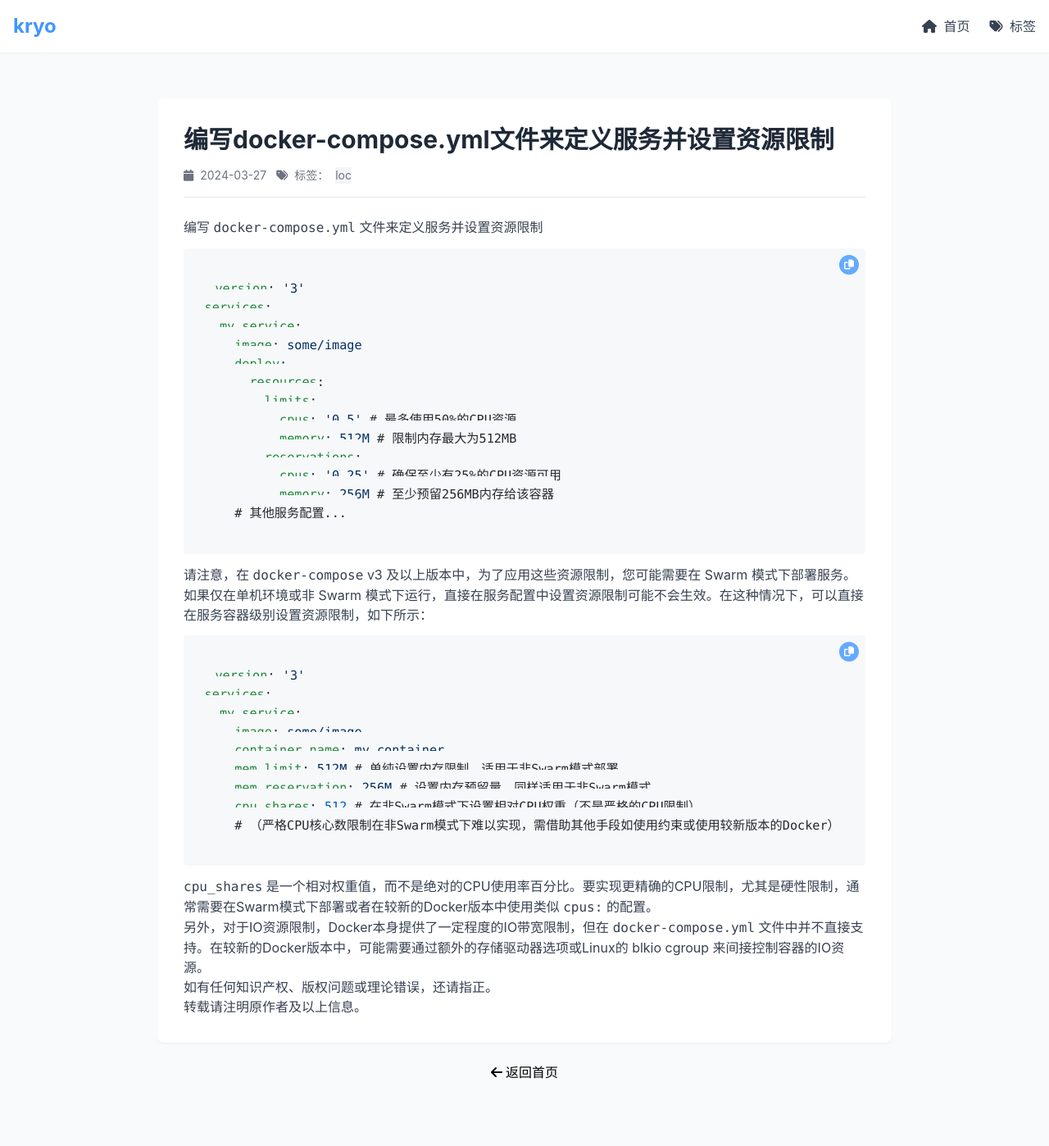
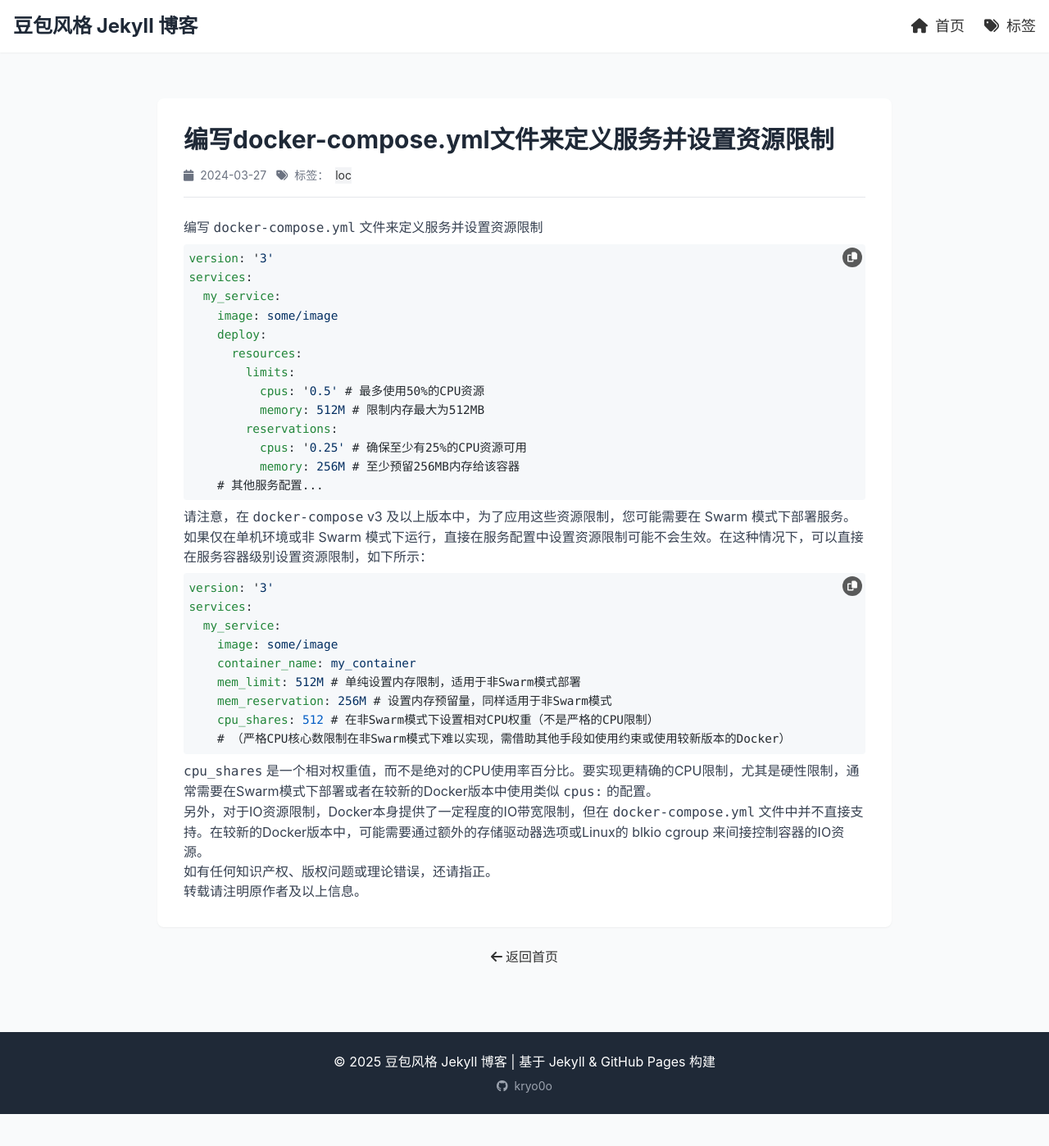
Before and after one commit to kryo0o/kryo0o.github.io, a Jekyll site: the page built from _posts/2024-04-06-编写docker-compose.yml文件来定义服务并设置资源限制.md, in a window 1280 px wide and 1400 px high. Shown: the whole window at 82% size. Built offline with Jekyll 4.4.1, drawn with Linux system fonts in a browser that asks for light colours; nearby versions of some CDN libraries; some of the changed text lies outside the part shown.

Commit message:
解决bug

```diff
--- a/_config.yml
+++ b/_config.yml
@@ -1,12 +1,12 @@
 # 站点基本信息
-title: kryo
+title: 豆包风格 Jekyll 博客
 email: wpforwg@gmail.com
 description: "基于 Jekyll + GitHub Pages 构建的博客"
 baseurl: ""
 url: "https://blog.kryoo.de"
 github_username: kryo0o
 
-# 构建配置
+# 构建配置（核心：移除冲突的collections.tags，改用Jekyll原生Tag）
 markdown: kramdown
 highlighter: rouge
 permalink: /posts/:title/
@@ -18,45 +18,35 @@
 paginate: 10
 paginate_path: "/page/:num/"
 
-# 标签功能（核心：确保Jekyll正确识别标签）
-collections:
-  tags:
-    output: true
-    permalink: /tags/:name/
-tag_dir: tags
-defaults:
-  - scope:
-      path: ""
-      type: "posts"
-    values:
-      layout: "post"
-  - scope:
-      path: ""
-      type: "tags"
-    values:
-      layout: "tag"
-
-# 插件
+# 插件（仅保留GitHub Pages原生支持，无额外Tag插件）
 plugins:
   - jekyll-paginate
   - jekyll-feed
   - jekyll-seo-tag
-  - jekyll-github-metadata
 
-# 代码样式配置（关键：字体/换行/滚动）
+# 代码样式配置（解决换行/间距问题）
 kramdown:
   input: GFM
   syntax_highlighter_opts:
     block:
       line_numbers: false
       wrap: div
-      css_class: "code-block" # 自定义唯一类名
+      css_class: "code-block" # 唯一类名，避免冲突
   auto_ids: true
   footnote_nr: 1
   entity_output: as_char
+  line_width: 120 # 限制代码行宽，避免换行异常
 
 # Banner配置
 banner:
   image: "https://picsum.photos/1920/500"
   title: "技术笔记与实用教程"
   subtitle: "持续分享，共同成长"
+
+# 自定义颜色（统一按钮为深灰色，非浅蓝）
+custom_colors:
+  button_primary: "#333333"       # 按钮默认色（深灰）
+  button_hover: "#555555"         # 按钮hover色
+  button_success: "#52c41a"       # 复制成功色
+  code_bg: "#f6f8fa"              # 代码背景色
+  code_text: "#24292e"            # 代码文字色
--- a/_includes/header.html
+++ b/_includes/header.html
@@ -1,13 +1,14 @@
 <header class="sticky top-0 z-10 bg-white shadow-sm mb-6">
   <div class="container mx-auto px-4 py-4 flex flex-col md:flex-row justify-between items-center gap-4">
-    <a href="{{ site.url }}/" class="text-2xl font-bold text-primary">
+    <a href="{{ site.url }}/" class="text-2xl font-bold text-gray-800">
       {{ site.title }}
     </a>
     <div class="flex items-center gap-6">
-      <a href="{{ site.url }}/" class="text-gray-700 hover:text-primary transition-colors">
+      <!-- 导航按钮：深灰色，非浅蓝 -->
+      <a href="{{ site.url }}/" class="nav-btn text-lg">
         <i class="fa-solid fa-home mr-1"></i> 首页
       </a>
-      <a href="{{ site.url }}/tags/" class="text-gray-700 hover:text-primary transition-colors">
+      <a href="{{ site.url }}/tags.html" class="nav-btn text-lg">
         <i class="fa-solid fa-tags mr-1"></i> 标签
       </a>
     </div>
--- a/_layouts/default.html
+++ b/_layouts/default.html
@@ -7,50 +7,55 @@
   <script src="https://cdn.tailwindcss.com"></script>
   <link rel="stylesheet" href="https://cdnjs.cloudflare.com/ajax/libs/font-awesome/6.4.0/css/all.min.css">
   <style>
-    /* ========== 代码块核心样式（解决换行/滚动/字体） ========== */
-    .code-block, .highlight, .highlight pre, .highlight code {
-      /* 字体调大：0.95rem（比之前大） */
-      font-size: 0.95rem !important;
-      line-height: 1.5 !important; /* 行高优化 */
-      /* 超长代码：横向滚动 + 自动换行（兼顾可读性） */
-      white-space: pre-wrap !important; /* 自动换行 */
-      word-wrap: break-word !important; /* 长单词换行 */
-      overflow-x: auto !important; /* 横向滚动（仅超宽时显示） */
-      /* 无任何边框 */
+    /* ========== 代码块核心修复（换行/间距/叠字） ========== */
+    /* 代码框：极小间距，解决间距过大 */
+    .code-block, .highlight {
+      background: {{ site.custom_colors.code_bg }} !important;
+      color: {{ site.custom_colors.code_text }} !important;
       border: none !important;
       outline: none !important;
       box-shadow: none !important;
-      border-radius: 4px !important; /* 豆包同款圆角 */
-      /* 背景+内边距 */
-      background: #f6f8fa !important;
-      color: #24292e !important;
-      padding: 0.8rem !important;
-      margin: 0.8rem 0 !important;
+      border-radius: 4px !important;
+      /* 核心：减少间距（解决过大问题） */
+      padding: 0.4rem !important;    /* 大幅减少内边距 */
+      margin: 0.5rem 0 !important;   /* 减少外边距 */
       max-width: 100% !important;
+      overflow-x: auto !important;   /* 横向滚动 */
+      position: relative !important; /* 按钮定位 */
     }
 
-    /* 代码高亮配色（适配大字体） */
-    .highlight .c { color: #6a737d !important; }
-    .highlight .k { color: #d73a4a !important; }
-    .highlight .o { color: #6f42c1 !important; }
-    .highlight .m { color: #005cc5 !important; }
-    .highlight .s { color: #032f62 !important; }
-    .highlight .na { color: #22863a !important; }
-    .highlight .nb { color: #6f42c1 !important; }
-    .highlight .nf { color: #6f42c1 !important; }
-    .highlight .nc { color: #22863a !important; }
-    .highlight .nv { color: #e36209 !important; }
+    /* 代码内容：修复换行叠字 */
+    .highlight pre, .highlight code {
+      background: transparent !important; /* 继承父背景，无额外间距 */
+      padding: 0 !important;             /* 彻底移除代码内间距 */
+      margin: 0 !important;              /* 彻底移除代码外间距 */
+      font-size: 0.9rem !important;      /* 合适字体大小 */
+      line-height: 1.6 !important;       /* 行高1.6，避免叠字 */
+      white-space: pre-wrap !important;  /* 自动换行，不叠字 */
+      word-wrap: break-word !important;  /* 长单词换行 */
+      word-break: break-all !important;  /* 强制换行，避免溢出 */
+    }
 
-    /* ========== 豆包同款复制按钮（仅1个） ========== */
+    /* 代码高亮配色（适配修复后样式） */
+    .highlight .c { color: #6a737d !important; line-height: 1.6 !important; }
+    .highlight .k { color: #d73a4a !important; line-height: 1.6 !important; }
+    .highlight .o { color: #6f42c1 !important; line-height: 1.6 !important; }
+    .highlight .m { color: #005cc5 !important; line-height: 1.6 !important; }
+    .highlight .s { color: #032f62 !important; line-height: 1.6 !important; }
+    .highlight .na { color: #22863a !important; line-height: 1.6 !important; }
+    .highlight .nb { color: #6f42c1 !important; line-height: 1.6 !important; }
+    .highlight .nf { color: #6f42c1 !important; line-height: 1.6 !important; }
+
+    /* ========== 按钮颜色修复（非浅蓝，深灰色系） ========== */
+    /* 代码复制按钮（深灰色） */
     .copy-btn {
-      /* 豆包样式：24px圆形，浅蓝底色 */
       position: absolute !important;
-      top: 8px !important;
-      right: 8px !important;
+      top: 4px !important;
+      right: 4px !important;
       width: 24px !important;
       height: 24px !important;
-      border-radius: 50% !important; /* 圆形 */
-      background: #4096ff !important;
+      border-radius: 50% !important;
+      background: {{ site.custom_colors.button_primary }} !important; /* 深灰 */
       border: none !important;
       color: #fff !important;
       cursor: pointer !important;
@@ -61,19 +66,27 @@
       padding: 0 !important;
       font-size: 12px !important;
       opacity: 0.8 !important;
-      /* 避免重复 */
-      pointer-events: auto !important;
     }
     .copy-btn:hover {
       opacity: 1 !important;
-      background: #1879ff !important; /* 豆包hover色 */
+      background: {{ site.custom_colors.button_hover }} !important; /* hover深灰 */
     }
     .copy-btn.copied {
-      background: #52c41a !important; /* 复制成功色 */
+      background: {{ site.custom_colors.button_success }} !important; /* 成功绿 */
     }
     .copy-btn i {
       margin: 0 !important;
       font-size: 12px !important;
+    }
+
+    /* 主页导航按钮（深灰色，非浅蓝） */
+    .nav-btn {
+      color: {{ site.custom_colors.button_primary }} !important;
+      transition: color 0.2s ease !important;
+    }
+    .nav-btn:hover {
+      color: {{ site.custom_colors.button_hover }} !important;
+      text-decoration: none !important;
     }
 
     /* ========== Banner样式（300px高，和文章同宽） ========== */
@@ -99,15 +112,17 @@
       padding: 0 1rem !important;
     }
 
-    /* ========== 标签样式 ========== */
+    /* ========== 通用样式 ========== */
     .tag-item {
-      @apply px-3 py-1 rounded-full text-sm cursor-pointer transition-all hover:bg-primary/10;
+      @apply px-3 py-1 rounded-full text-sm cursor-pointer transition-all hover:bg-gray-100;
+      color: #333 !important;
     }
     .page-item {
-      @apply w-9 h-9 flex items-center justify-center rounded-md border border-gray-200 cursor-pointer transition-all hover:border-primary hover:text-primary;
+      @apply w-9 h-9 flex items-center justify-center rounded-md border border-gray-200 cursor-pointer transition-all hover:border-gray-500 hover:text-gray-700;
+      color: #333 !important;
     }
     .page-active {
-      @apply bg-primary text-white border-primary hover:bg-primary/90;
+      @apply bg-gray-800 text-white border-gray-800 hover:bg-gray-700;
     }
   </style>
   <script>
```
Also changed, not shown: other parts of _layouts/default.html (+5 -11 lines), index.html (+16 -17 lines), tags.html (added, +66 -0 lines), tags/index.html (deleted, +0 -47 lines).
